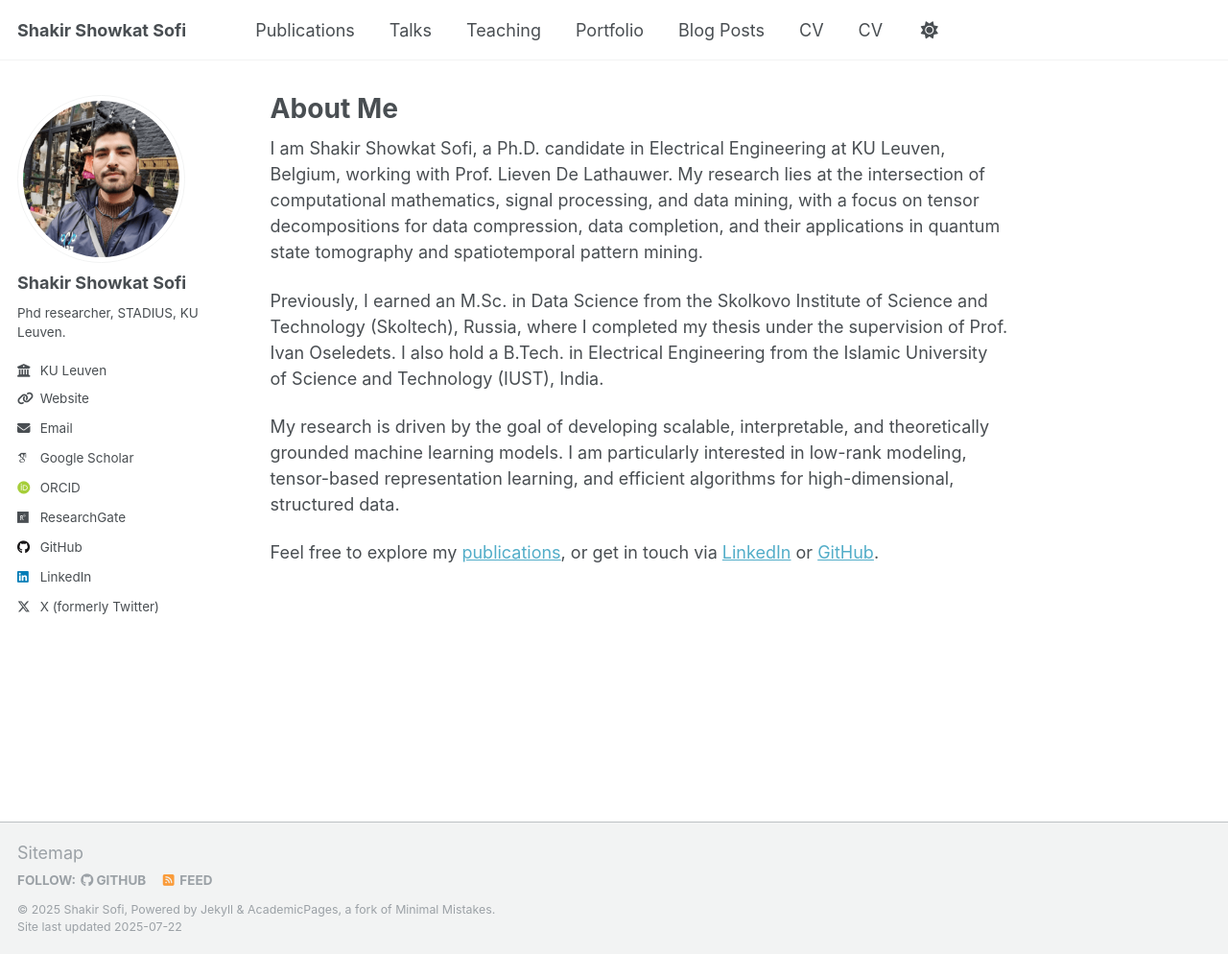
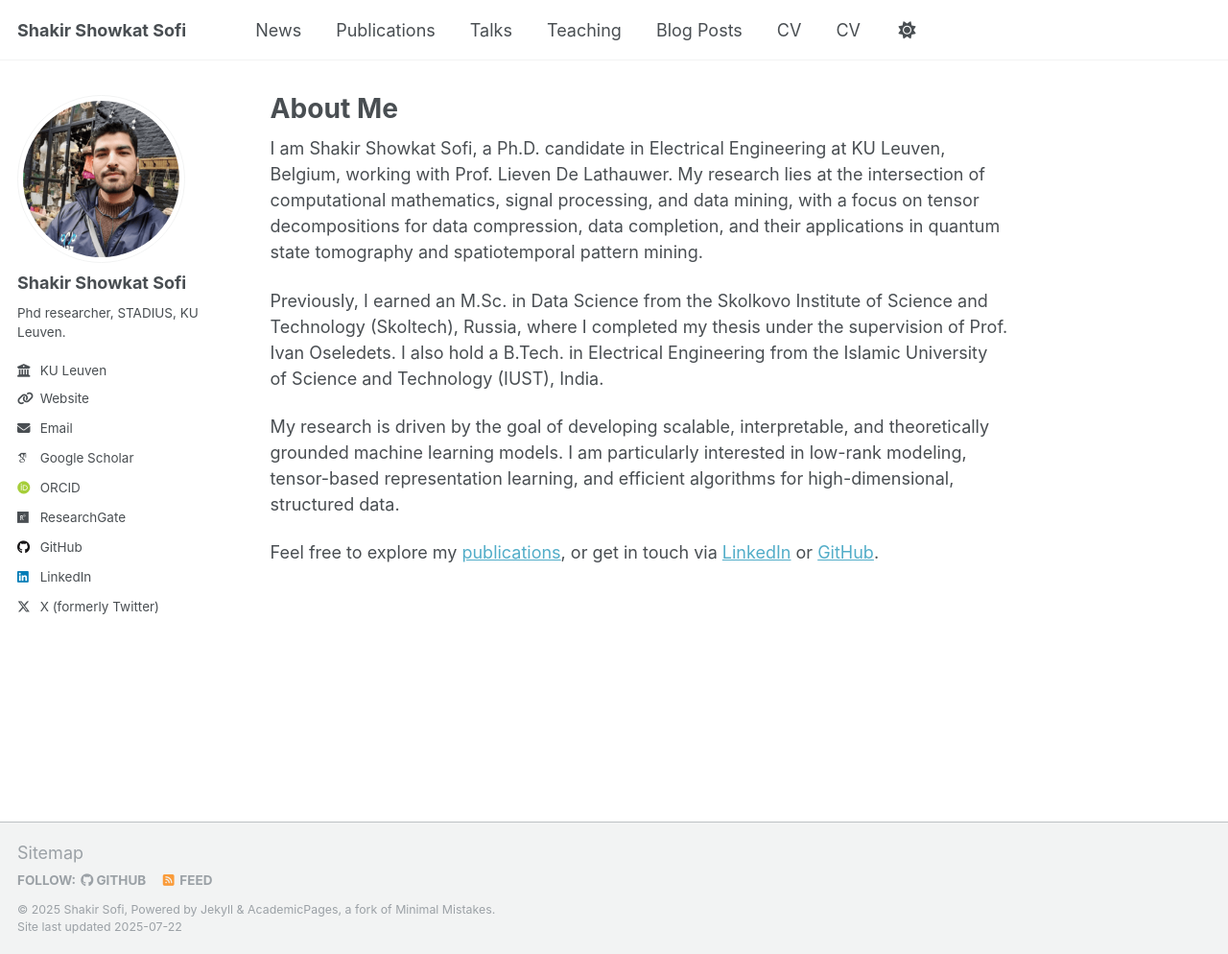
Before and after one commit to ShakirSofi/shakirsofi.github.io, a Jekyll site: the page built from _pages/about.md, in a window 1280 px wide and 994 px high. Shown: the whole window at 96% size. Built offline with Jekyll 4.4.1, drawn with Linux system fonts in a browser that asks for light colours; some web fonts are replaced; a script that is not in the unit is left out.

Commit message:
Update navigation.yml

```diff
--- a/_data/navigation.yml
+++ b/_data/navigation.yml
@@ -8,6 +8,9 @@
 #      Markdown formatted page while the second is generated using JSON.
 
 main:
+  - title: "News"
+    url: /news/
+
   - title: "Publications"
     url: /publications/
 
@@ -17,8 +20,6 @@ main:
   - title: "Teaching"
     url: /teaching/
 
-  - title: "Portfolio"
-    url: /portfolio/
 
   - title: "Blog Posts"
     url: /year-archive/
```
